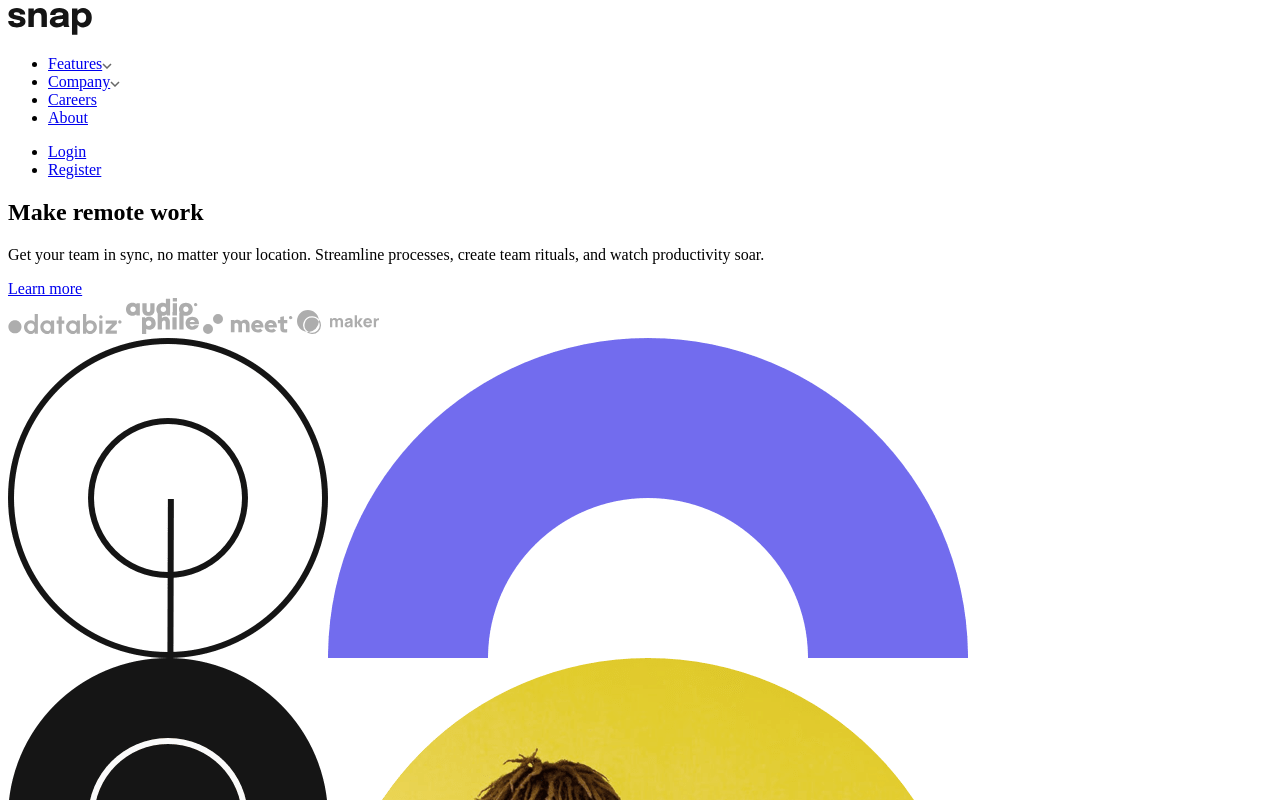
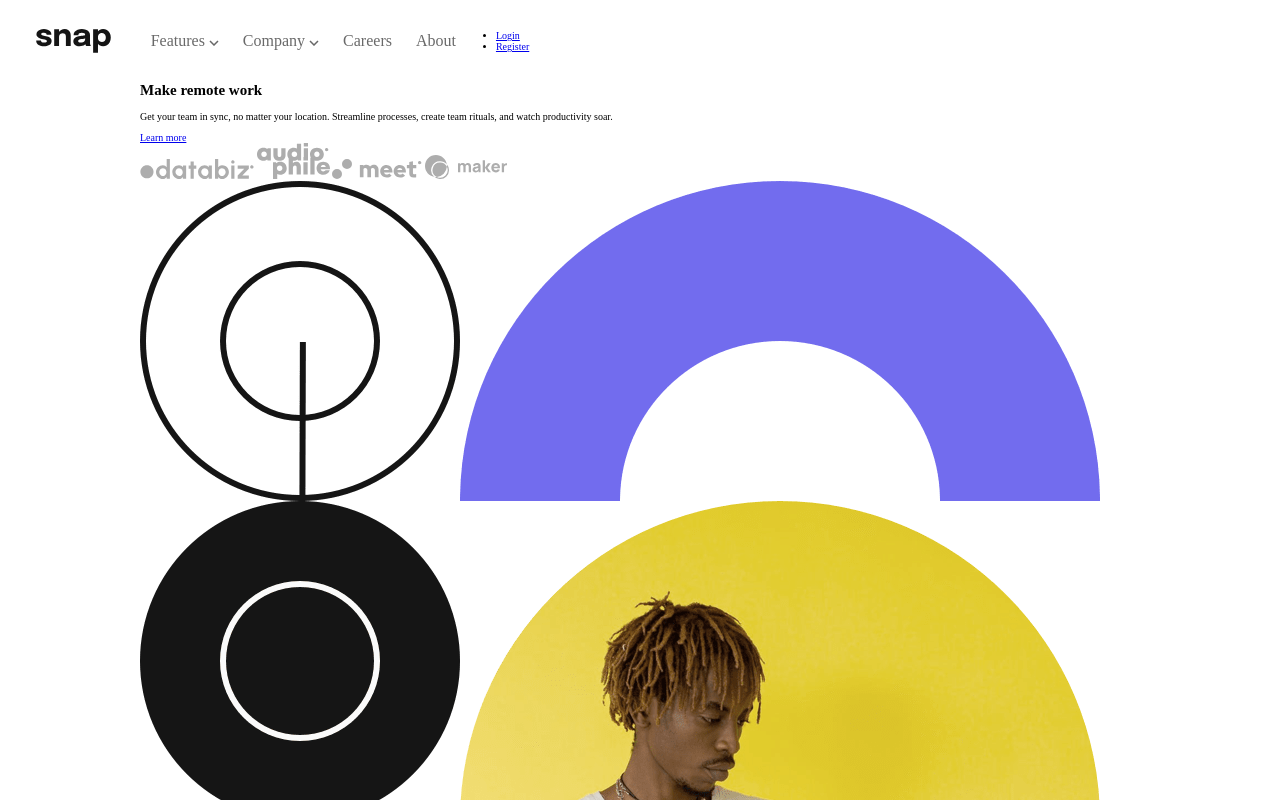
Before and after one commit to alexischecura/snap-app, a plain HTML site: page index.html in a window 1280 px wide. Shown: the top 800 px of the page. Drawn offline with Linux system fonts and the light colour scheme.

Commit message:
add header style

```diff
--- a/index.html
+++ b/index.html
@@ -13,20 +13,20 @@
     <title>Frontend Mentor | Intro section with dropdown navigation</title>
   </head>
   <body>
-    <header>
-      <img src="./images/logo.svg" alt="snap logo" />
-      <ul>
+    <header class="header">
+      <img class="logo" src="./images/logo.svg" alt="snap logo" />
+      <ul class="nav__list">
         <li>
-          <a class="nav__link" href="#"
-            ><span>Features</span
-            ><img src="./images/icon-arrow-down.svg" alt="arrow down"
-          /></a>
+          <a class="nav__link" href="#">
+            <span>Features</span>
+            <img src="./images/icon-arrow-down.svg" alt="arrow down" />
+          </a>
         </li>
         <li>
-          <a class="nav__link" href="#"
-            ><span>Company</span
-            ><img src="./images/icon-arrow-down.svg" alt="arrow down"
-          /></a>
+          <a class="nav__link" href="#">
+            <span>Company</span>
+            <img src="./images/icon-arrow-down.svg" alt="arrow down" />
+          </a>
         </li>
         <li><a class="nav__link" href="#">Careers</a></li>
         <li><a class="nav__link" href="#">About</a></li>
@@ -37,12 +37,12 @@
       </ul>
     </header>
     <main>
-      <section class="hero-section">
+      <section class="hero-section container">
         <div>
           <h1>Make remote work</h1>
           <p>
-            Get your team in sync, no matter your location. Streamline processes,
-            create team rituals, and watch productivity soar.
+            Get your team in sync, no matter your location. Streamline
+            processes, create team rituals, and watch productivity soar.
           </p>
           <a href="#" class="btn">Learn more</a>
           <div class="feature-in">
@@ -62,7 +62,6 @@
             alt="a man standing using a computer"
           />
         </picture>
-
       </section>
     </main>
   </body>
--- a/style.css
+++ b/style.css
@@ -0,0 +1,45 @@
+:root {
+  --text-color: hsl(0, 0%, 41%);
+}
+
+html {
+  font-size: 62.5%;
+}
+
+.container {
+  max-width: 100rem;
+  margin: 0 auto;
+}
+
+/* ********************** */
+/* ******  HEADER  ****** */
+/* ********************** */
+
+.header {
+  display: flex;
+  max-width: 120.8rem;
+  margin: 2rem auto;
+  align-items: center;
+}
+
+.logo {
+  height: 2.4rem;
+}
+
+.nav__list {
+  list-style: none;
+  display: flex;
+  align-items: center;
+  gap: 2.4rem;
+}
+
+.nav__link:link,
+.nav__link:visited {
+  font-size: 1.6rem;
+  color: var(--text-color);
+  text-decoration: none;
+}
+
+/* ********************** */
+/* ***  HERO SECTION  *** */
+/* ********************** */
```
